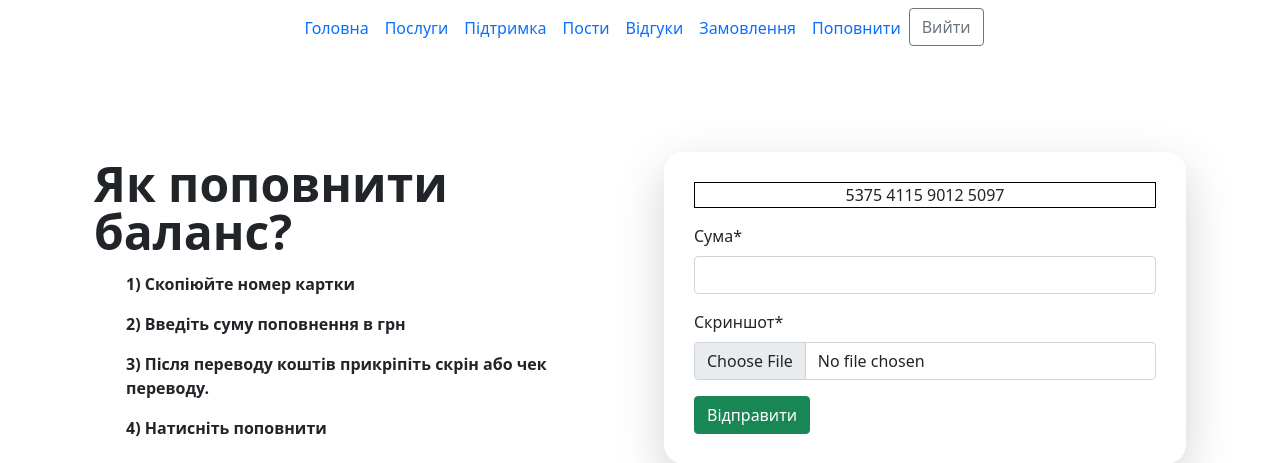
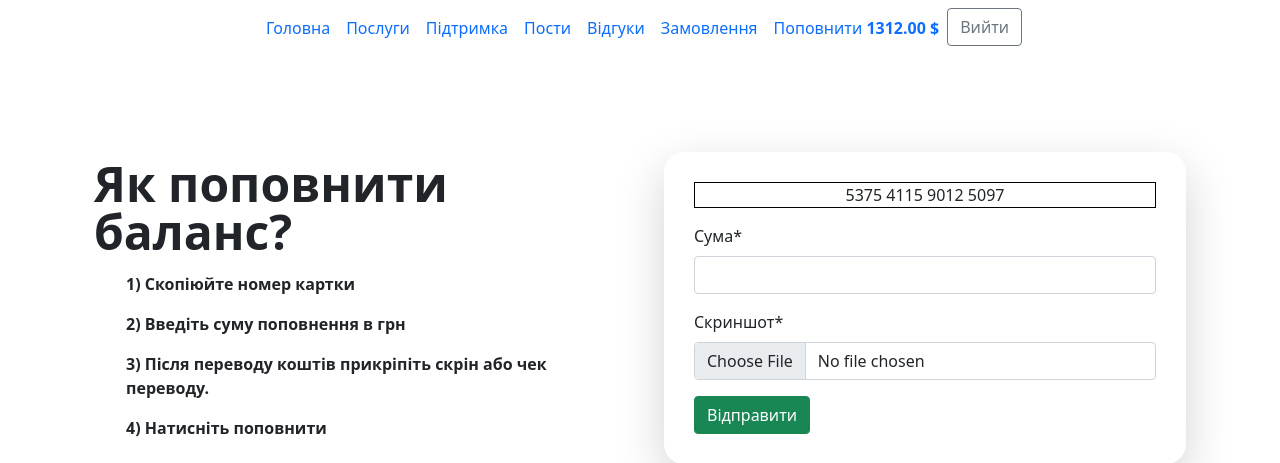
Before and after one commit to Evggeennniy/Rise-Project, a Django app: page /account/payment in a window 1280 px wide. Shown: the top 463 px of the page. Run offline with Django 4.2, Linux system fonts and the light colour scheme; a user stored in the database is signed in; data comes from the database, SQL or seed files in the repository; parts of the project's set-up code (start-up, migrations or seed data) failed here and were passed over; some libraries are stand-ins or nearby versions.

Commit message:
profile balance was added to the navbar

```diff
--- a/app/templates/elements/navbar.html
+++ b/app/templates/elements/navbar.html
@@ -34,7 +34,8 @@
         </li>
         {% if request.user.is_authenticated %}
         <li class="nav-item">
-          <a class="nav-link" href="{% url 'create_payment' %}">Поповнити</a>
+          <a class="nav-link" href="{% url 'create_payment' %}">Поповнити
+            <strong>{{ request.user.balance }} $</strong> </a>
         </li>
         <li class="nav-item">
           <a class="btn btn-outline-secondary border-radius"
```
